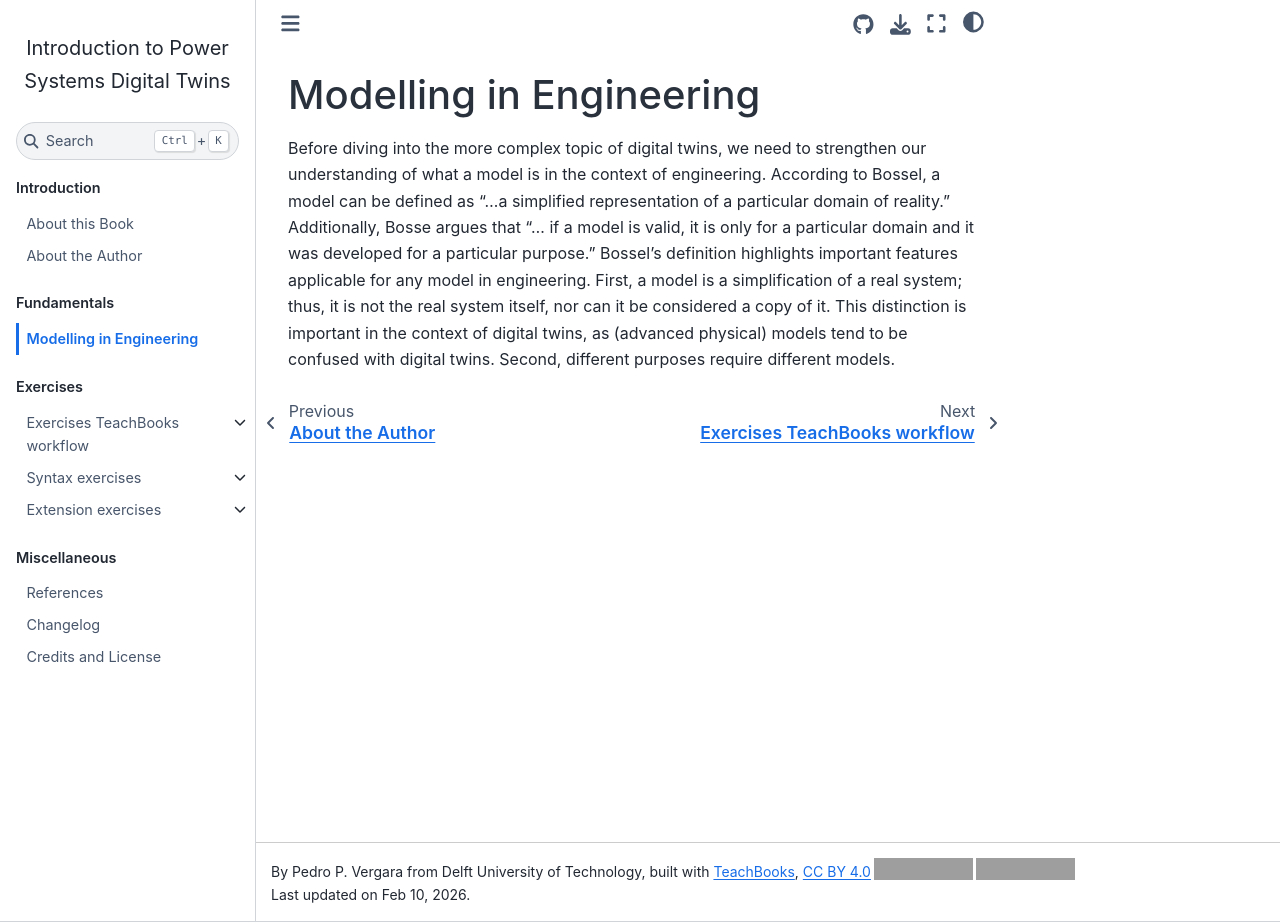
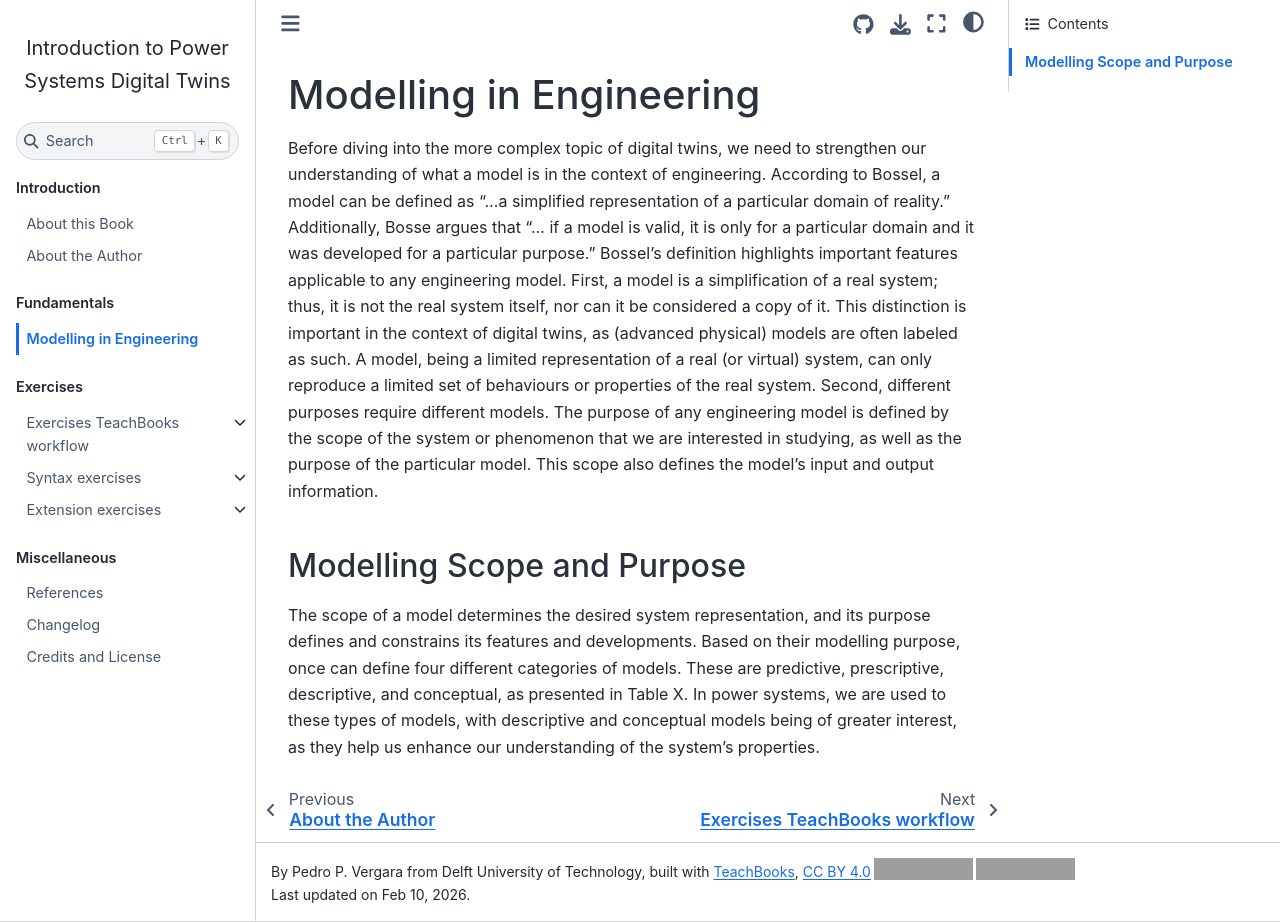
Before and after one commit to distributionnetworksTUDelft/PowerSystemsDigitalTwins, a Jupyter Book: the page built from book/part_1/chapter_1.md, in a window 1280 px wide and 922 px high. Built offline with Jupyter Book 1.0.4 settings and Sphinx 7.4.7 and the Sphinx Book theme 1.1.4, drawn with Linux system fonts in a browser that asks for light colours; comment, search, counter and statistics services are not loaded; grey boxes are pictures that could not be loaded.

Commit message:
Update chapter_1.md

```diff
--- a/book/part_1/chapter_1.md
+++ b/book/part_1/chapter_1.md
@@ -1,3 +1,6 @@
 # Modelling in Engineering
 
-Before diving into the more complex topic of digital twins, we need to strengthen our understanding of what a model is in the context of engineering. According to Bossel, a model can be defined as "...a simplified representation of a particular domain of reality." Additionally, Bosse argues that "... if a model is valid, it is only for a particular domain and it was developed for a particular purpose." Bossel's definition highlights important features applicable for any model in engineering. First, a model is a simplification of a real system; thus, it is not the real system itself, nor can it be considered a copy of it. This distinction is important in the context of digital twins, as (advanced physical) models tend to be confused with digital twins. Second, different purposes require different models.
+Before diving into the more complex topic of digital twins, we need to strengthen our understanding of what a model is in the context of engineering. According to Bossel, a model can be defined as "...a simplified representation of a particular domain of reality." Additionally, Bosse argues that "... if a model is valid, it is only for a particular domain and it was developed for a particular purpose." Bossel's definition highlights important features applicable to any engineering model. First, a model is a simplification of a real system; thus, it is not the real system itself, nor can it be considered a copy of it. This distinction is important in the context of digital twins, as (advanced physical) models are often labeled as such. A model, being a limited representation of a real (or virtual) system, can only reproduce a limited set of behaviours or properties of the real system. Second, different purposes require different models. The purpose of any engineering model is defined by the scope of the system or phenomenon that we are interested in studying, as well as the purpose of the particular model. This scope also defines the model's input and output information.
+
+## Modelling Scope and Purpose
+The scope of a model determines the desired system representation, and its purpose defines and constrains its features and developments. Based on their modelling purpose, once can define four different categories of models. These are predictive, prescriptive, descriptive, and conceptual, as presented in Table X. In power systems, we are used to these types of models, with descriptive and conceptual models being of greater interest, as they help us enhance our understanding of the system's properties.
```
